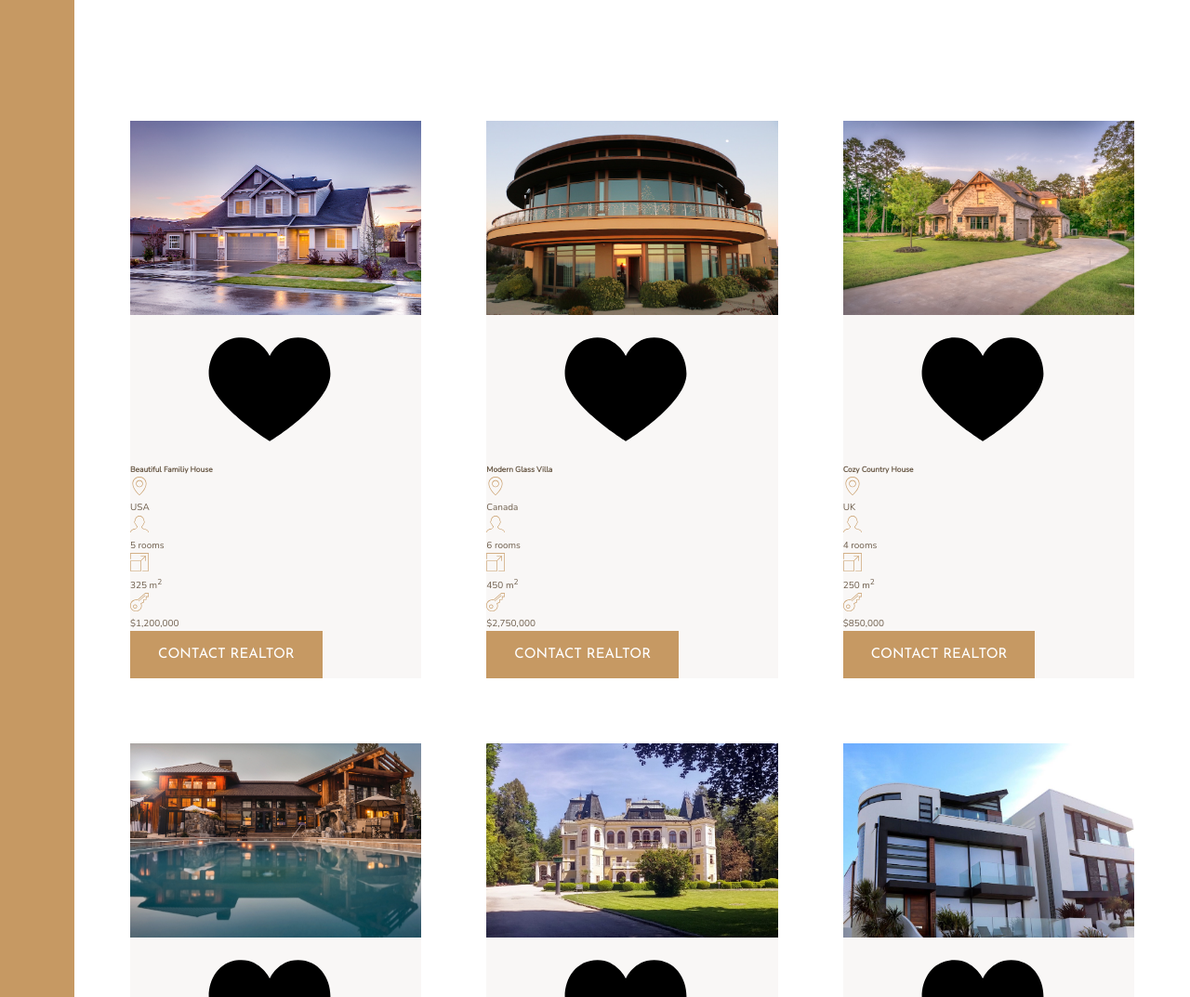
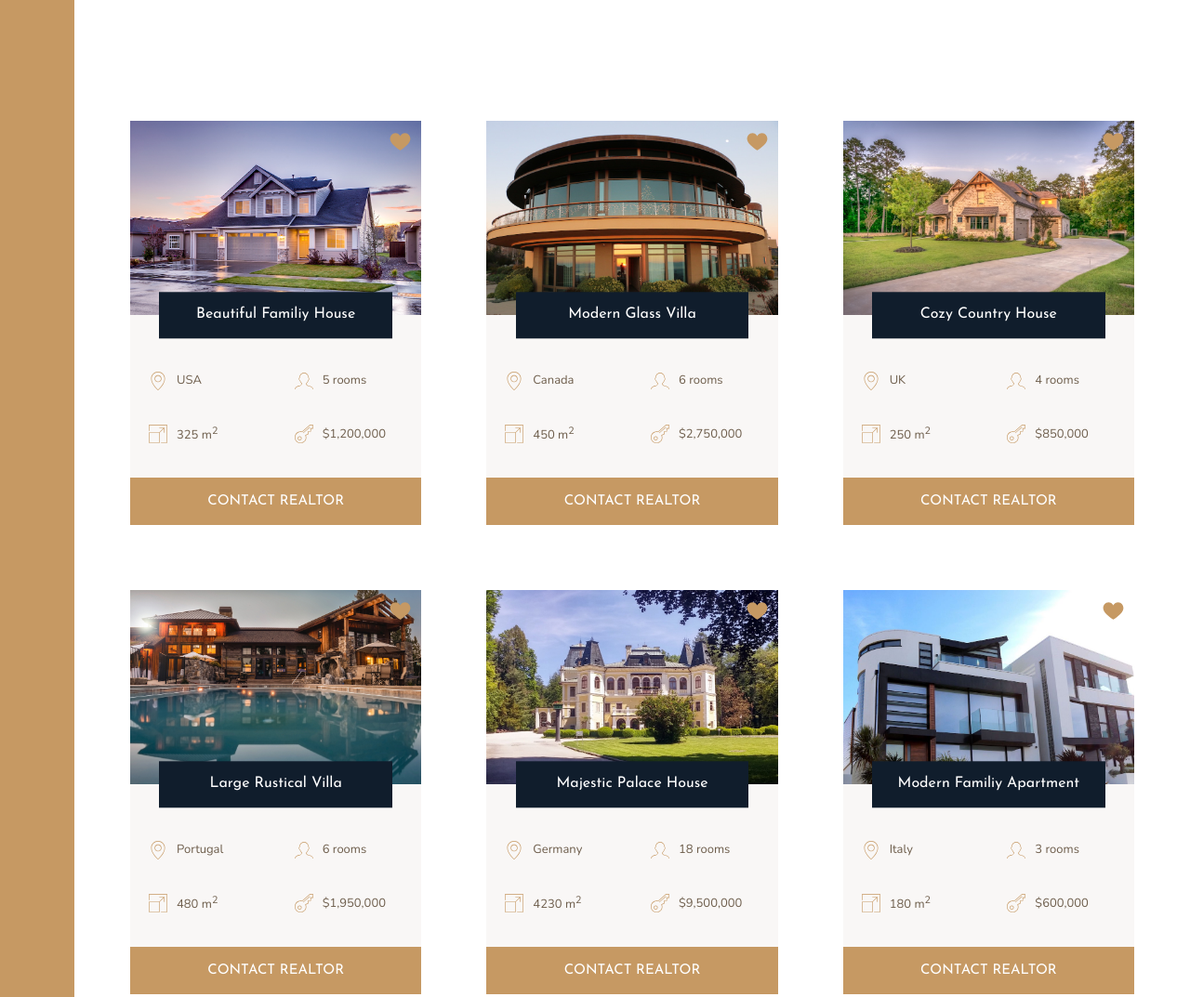
Before and after one commit to asonni/nexter, a website: page index.html in a window 1280 px wide. Shown: the part 1840-2913 px from the top of the page at 93% size. Drawn offline with nearby package versions, Linux system fonts and the light colour scheme.

Commit message:
Building the Homes Section - Part 2

```diff
--- a/sass/_homes.scss
+++ b/sass/_homes.scss
@@ -10,27 +10,72 @@
 .home {
   background-color: $color-grey-light-1;
 
+  display: grid;
+  grid-template-columns: repeat(2, 1fr);
+  row-gap: 3.5rem;
+
   &__img {
     width: 100%;
+    grid-row: 1 / 2;
+    grid-column: 1 / -1;
+
+    z-index: 1;
   }
 
   &__like {
+    grid-row: 1 / 2;
+    grid-column: 2 / 3;
+    justify-self: end;
+
+    fill: $color-primary;
+    height: 2.5rem;
+    width: 2.5rem;
+    z-index: 2;
+    margin: 1rem;
   }
 
   &__name {
+    grid-row: 1 / 2;
+    grid-column: 1 / -1;
+    justify-self: center;
+    align-self: end;
+
+    z-index: 3;
+    width: 80%;
+    font-family: $font-display;
+    font-size: 1.6rem;
+    text-align: center;
+    padding: 1.25rem;
+    background-color: $color-secondary;
+    color: #fff;
+    font-weight: 400;
+    transform: translateY(50%);
+  }
+
+  &__location,
+  &__rooms {
+    margin-top: 2.5rem;
   }
 
   &__location,
   &__rooms,
   &__area,
   &__price {
+    font-size: 1.3rem;
+    margin-left: 2rem;
+
+    display: flex;
+    align-items: center;
+
     svg {
       fill: $color-primary;
       height: 2rem;
       width: 2rem;
-    }
-
-    p {
+      margin-right: 1rem;
     }
   }
+
+  &__btn {
+    grid-column: 1 / -1;
+  }
 }
```
Also changed, not shown: css/style.css.
